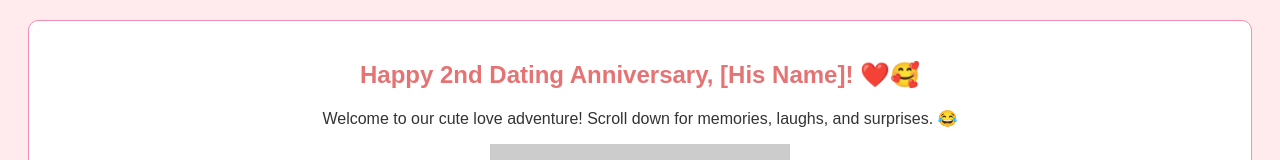
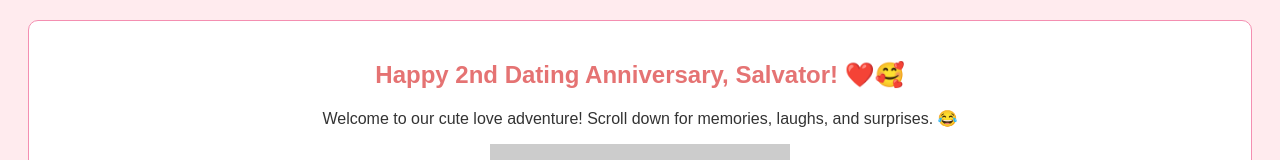
Before and after one commit to samirarezayi12-rgb/SamandSal, a plain HTML site: page index.html in a window 1280 px wide. Shown: the top 160 px of the page. Drawn offline with Linux system fonts and the light colour scheme; placeholder pictures from the web are drawn by us.

Commit message:
Update index.html

```diff
--- a/index.html
+++ b/index.html
@@ -3,7 +3,7 @@
 <head>
     <meta charset="UTF-8">
     <meta name="viewport" content="width=device-width, initial-scale=1.0">
-    <title>Happy 2nd Anniversary, [His Name]! ❤️</title>
+    <title>Happy 2nd Anniversary, Salvator! ❤️</title>
     <style>
         /* Basic styles: Pastel background, cute fonts */
         body { background-color: #ffebee; font-family: Arial, sans-serif; text-align: center; color: #333; }
@@ -30,7 +30,7 @@
 
     <!-- Intro Section: Animated Greeting -->
     <section class="section fade-in">
-        <h1 class="bounce">Happy 2nd Dating Anniversary, [His Name]! ❤️🥰</h1>
+        <h1 class="bounce">Happy 2nd Dating Anniversary, Salvator! ❤️🥰</h1>
         <p>Welcome to our cute love adventure! Scroll down for memories, laughs, and surprises. 😂</p>
         <img src="https://via.placeholder.com/300x200?text=Us+Together" alt="Our Photo" class="wobble"> <!-- Replace with your photo URL -->
     </section>
```
